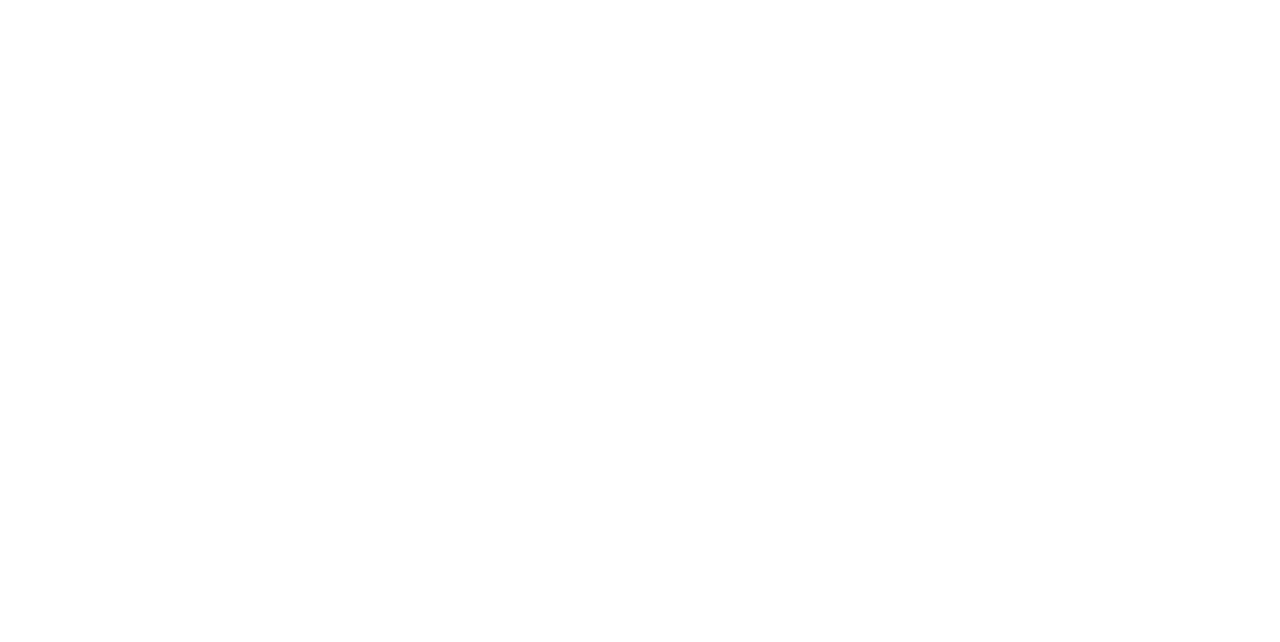
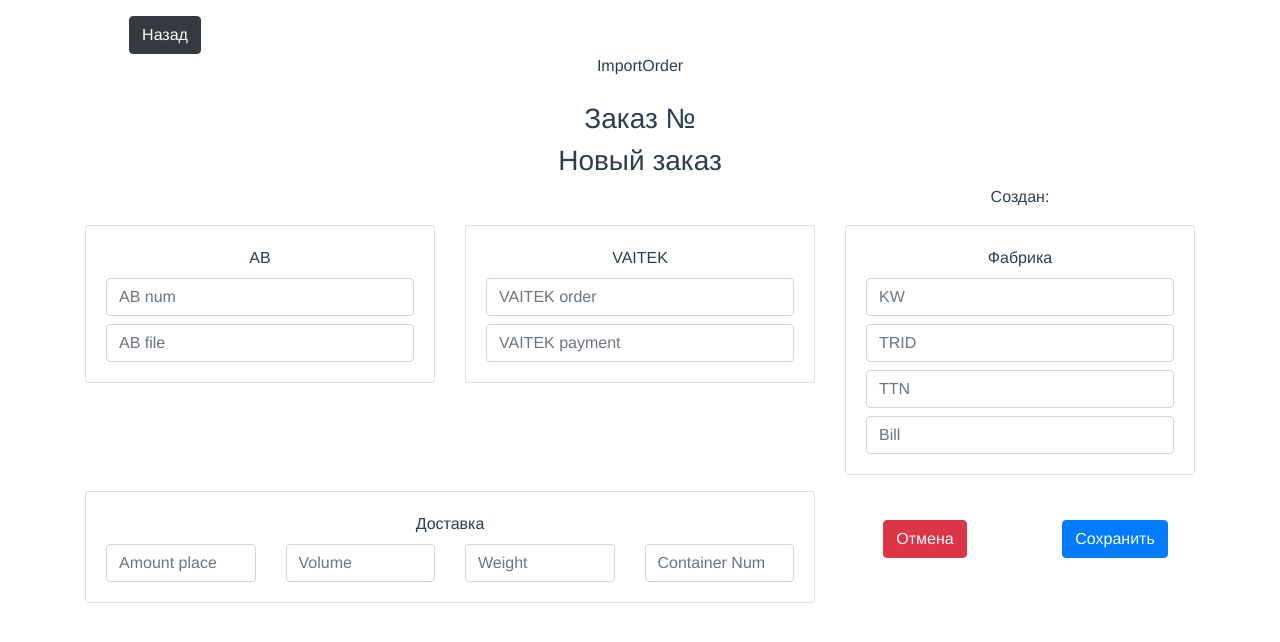
Before and after one commit to murateam/vue_app, a Vue app: page /importOrder in a window 1280 px wide. Shown: the top 642 px of the page. Built offline with nearby package versions, Linux system fonts and the light colour scheme.

Commit message:
finished draft for importOrder

```diff
--- a/src/components/Home.vue
+++ b/src/components/Home.vue
@@ -34,7 +34,8 @@
       await this.$store.dispatch('SET_AUTHOR', 'seller');
       this.$router.push('/manageTab');
     },
-    listStockAll() {
+    async listStockAll() {
+      await this.$store.dispatch('SET_AUTHOR', 'import');
       this.$store.dispatch('GET_ALL_STOCK_ITEMS');
       this.$router.push('/stockList');
     },
--- a/src/components/importOrder.vue
+++ b/src/components/importOrder.vue
@@ -1,11 +1,99 @@
 <template>
-    <b-modal>
-        <b-container></b-container>
-    </b-modal>
+  <b-container>
+    <b-row class="mt-3" align-h="start">
+      <b-col cols="2">
+        <router-link
+        class="btn btn-dark"
+        to="importTab">Назад</router-link>
+      </b-col>
+    </b-row>
+    <b-row>
+      <b-col>ImportOrder</b-col>
+    </b-row>
+    <b-row align-h="center" class="mt-4">
+      <b-col cols="5">
+        <h3 > Заказ № </h3>
+        <h3 >Новый заказ</h3>
+      </b-col>
+    </b-row>
+    <b-row align-h="end" >
+      <b-col cols="4">
+        <p>Создан: </p>
+      </b-col>
+    </b-row>
+    <b-row>
+      <b-col>
+        <b-card>
+          <label for="input-AB">AB</label>
+          <b-input id="input-ab-num"
+          placeholder="AB num"></b-input>
+          <b-input class="mt-2" id="input-ab-file"
+          placeholder="AB file"></b-input>
+        </b-card>
+      </b-col>
+      <b-col>
+        <b-card>
+          <label for="input-VAITEK">VAITEK</label>
+          <b-input id="input-VAITEK-order"
+          placeholder="VAITEK order"></b-input>
+          <b-input class="mt-2" id="input-VAITEK-payment"
+          placeholder="VAITEK payment"></b-input>
+        </b-card>
+      </b-col>
+      <b-col>
+        <b-card>
+          <label for="input-factory-docs">Фабрика</label>
+          <b-input id="input-kw"
+          placeholder="KW"></b-input>
+          <b-input class="mt-2" id="input-trid"
+          placeholder="TRID"></b-input>
+          <b-input class="mt-2" id="input-ttn"
+          placeholder="TTN"></b-input>
+          <b-input class="mt-2" id="input-bill"
+          placeholder="Bill"></b-input>
+        </b-card>
+      </b-col>
+    </b-row>
+    <b-row>
+      <b-col>
+        <b-card class="mt-3">
+          <label for="input-delivery">Доставка</label>
+          <b-row>
+            <b-col>
+              <b-input id="input-amount-place"
+              placeholder="Amount place"></b-input>
+            </b-col>
+            <b-col>
+              <b-input id="input-volume"
+              placeholder="Volume"></b-input>
+            </b-col>
+            <b-col>
+              <b-input id="input-weight"
+              placeholder="Weight"></b-input>
+            </b-col>
+            <b-col>
+              <b-input id="input-container-num"
+              placeholder="Container Num"></b-input>
+            </b-col>
+          </b-row>
+        </b-card>
+      </b-col>
+        <b-col cols="2" align-self="center">
+          <b-button
+          variant="danger">Отмена</b-button>
+        </b-col>
+        <b-col cols="2" align-self="center">
+          <b-button
+          variant="primary">Сохранить</b-button>
+        </b-col>
+    </b-row>
+  </b-container>
 </template>
 
 <script>
 export default {
   name: 'importOrder',
+  methods: {
+  },
 };
 </script>
--- a/src/components/importTable.vue
+++ b/src/components/importTable.vue
@@ -10,9 +10,10 @@
         <b-row align-h="center">
             <b-col cols="3">
                 <button
-                    type="button"
-                    id="order-add"
-                    class="btn btn-secondary btn-sm align=left d-block"
+                  @click="addImportOrder"
+                  type="button"
+                  id="order-add"
+                  class="btn btn-secondary btn-sm align=left d-block"
                 >Создать заказ</button>
               </b-col>
         </b-row>
@@ -20,9 +21,10 @@
         <b-row class="mt-3">
             <b-col>
                 <b-table
-                small
-                :fields="fields"
-                :items="listImportOrders"
+                  striped hover small
+                  responsive
+                  :fields="fields"
+                  :items="listImportOrders"
                 >
                     <template v-slot:cell(index)="data">
                     {{ data.index + 1}}
@@ -37,6 +39,8 @@
 import moment from 'moment';
 
 export default {
+  components: {
+  },
   name: 'importTab',
   data() {
     return {
@@ -54,12 +58,45 @@
         {
           key: 'AB_num',
         },
+        {
+          key: 'VAITEK_order',
+        },
+        {
+          key: 'VAITEK_payment',
+        },
+        {
+          key: 'KW',
+        },
+        {
+          key: 'TRID',
+        },
+        {
+          key: 'TTN',
+        },
+        {
+          key: 'bill',
+        },
+        {
+          key: 'amount_place',
+        },
+        {
+          key: 'volume',
+        },
+        {
+          key: 'weight',
+        },
+        {
+          key: 'container_num',
+        },
       ],
     };
   },
   methods: {
     dateFilter(value) {
       return moment(String(value)).format('DD-MM-YYYY');
+    },
+    addImportOrder() {
+      this.$router.push('./importOrder');
     },
   },
   computed: {
--- a/src/components/stockList.vue
+++ b/src/components/stockList.vue
@@ -1,10 +1,10 @@
 <template>
     <b-container>
-      <b-row align-h="start">
+      <b-row align-h="start" class="mt-3">
         <b-col cols="2">
-          <!-- <router-link
+          <router-link
           class="btn btn-dark"
-          to="/">На главную</router-link> -->
+          to="/">На главную</router-link>
         </b-col>
       </b-row>
         <stock-item-modal ref="stock-item-modal"></stock-item-modal>
--- a/src/components/stockTable.vue
+++ b/src/components/stockTable.vue
@@ -67,15 +67,18 @@
         <template v-slot:cell(state)="data">
           {{ data.item.stock_choices }}
         </template>
-        <template v-slot:cell(check)="row">
+        <template v-slot:cell(check)="row" v-if="role == 2">
           <b-button
-          v-if="row.item.stock_choices == 'cencel'"
+          size="sm"
+          v-if="row.item.stock_choices == 'cancel'"
           variant="outline-dark" @click="editItem(row.index)">...</b-button>
         </template>
-        <template v-slot:cell(delete)="row">
+        <template v-slot:cell(delete)="row" v-if="role == 2">
           <b-button
-          v-if="row.item.stock_choices == 'cencel'"
-          variant="outline-danger" @click="deleteItem(row.index)">X</b-button>
+          size="sm"
+          v-if="row.item.stock_choices == 'cancel'"
+          variant="outline-danger" @click="deleteItem(row.index)">
+          X</b-button>
         </template>
         </b-table>
       </b-col>
@@ -170,6 +173,9 @@
     currentItem() {
       return this.$store.getters.GET_CURRENT_STOCK_ITEM;
     },
+    role() {
+      return this.$store.getters.GET_AUTHOR;
+    },
   },
 };
 </script>
--- a/src/store/modules/importOrder.js
+++ b/src/store/modules/importOrder.js
@@ -4,7 +4,26 @@
 const listImportOrderURL = 'http://127.0.0.1:5000/api/import_orders/';
 
 const state = {
+  empryImportOrder: {
+    id: 1,
+    import_number: null,
+    created: null,
+    updated: null,
+    KW: null,
+    AB_num: null,
+    AB_file: null,
+    VAITEK_order: null,
+    VAITEK_payment: null,
+    bill: null,
+    TTN: null,
+    TRID: null,
+    count_place: 0,
+    volume: 0,
+    wight: 0,
+    container_num: null,
+  },
   listImportOrders: [],
+  currentImportOrder: {},
 };
 const getters = {
   GET_LIST_IMPORT_ORDERS: (state) => state.listImportOrders,
```
